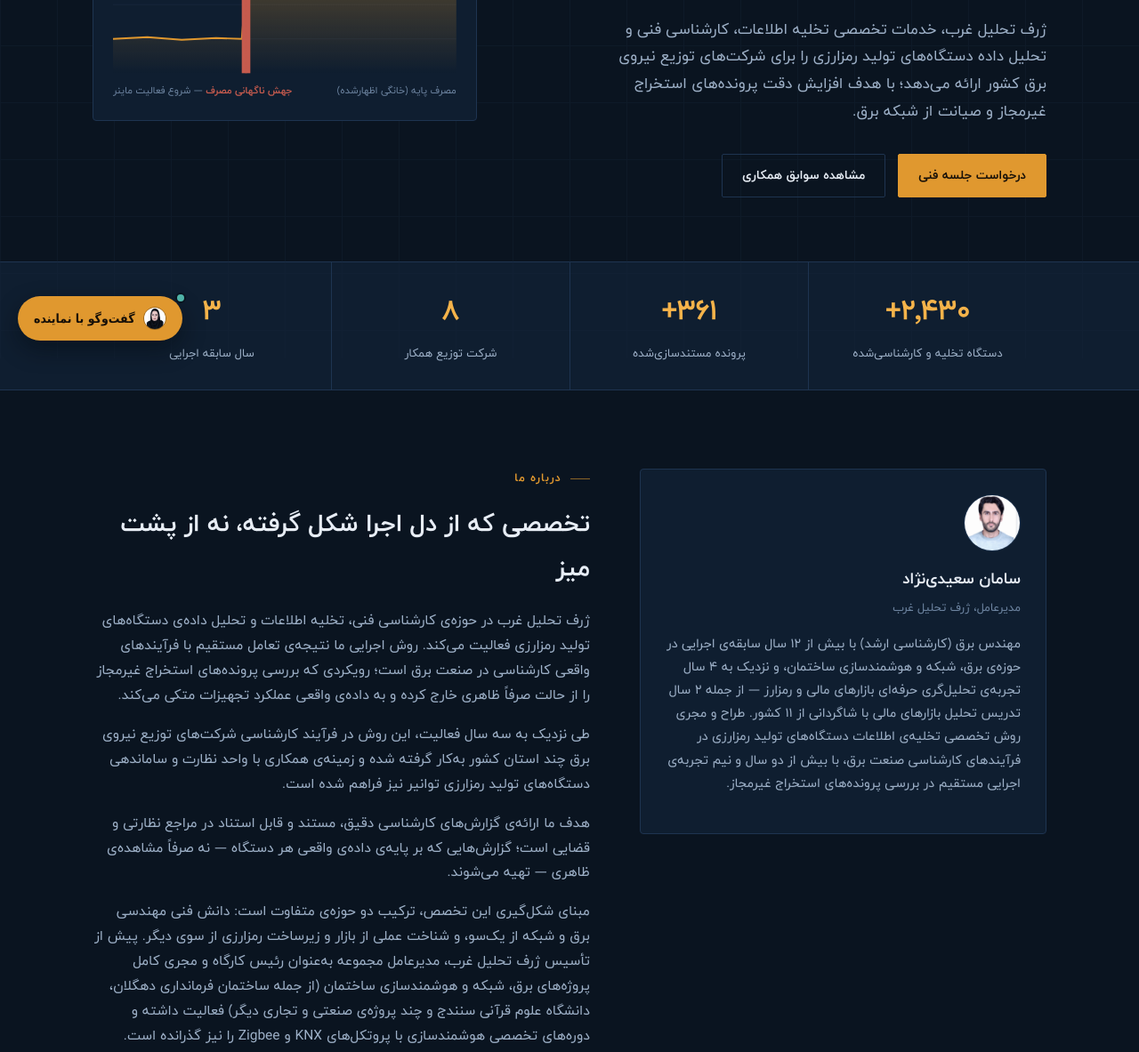
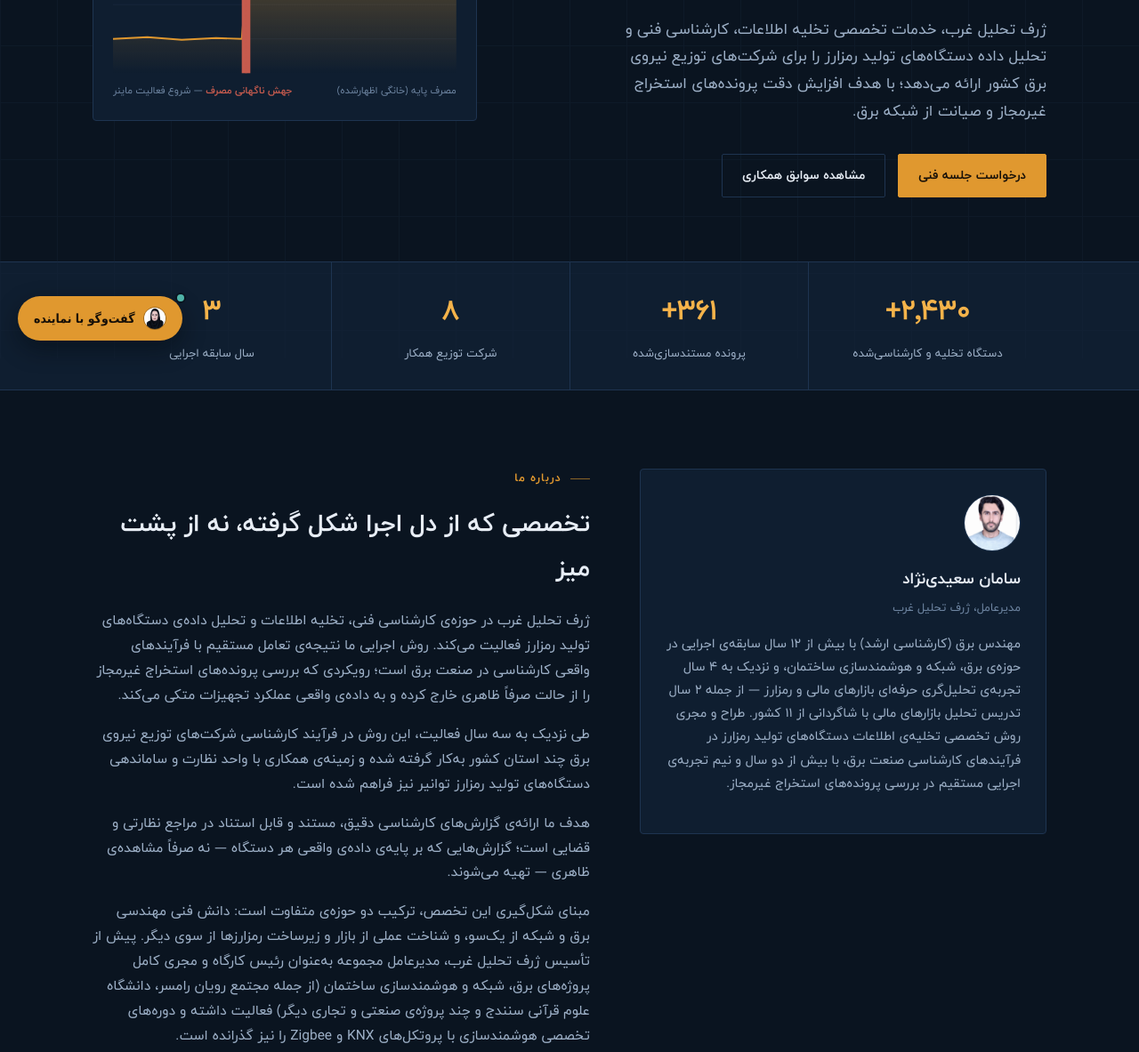
Before and after one commit to systemazmaco-sys/Zharf_Tahlil_Gharb_2, a website: page index.html in a window 1280 px wide. Shown: the part 397-1580 px from the top of the page at 89% size. Drawn offline with Linux system fonts and the light colour scheme.

Commit message:
Update index.html

```diff
--- a/index.html
+++ b/index.html
@@ -3,8 +3,8 @@
 <head>
 <meta charset="UTF-8">
 <meta name="viewport" content="width=device-width,initial-scale=1">
-<title>ژرف تحلیل غرب | کارشناسی و تحلیل داده دستگاه‌های تولید رمزارزی</title>
-<meta name="description" content="خدمات تخصصی تخلیه اطلاعات، تحلیل داده و کارشناسی فنی دستگاه‌های تولید رمزارزی برای شرکت‌های توزیع نیروی برق کشور.">
+<title>ژرف تحلیل غرب | کارشناسی و تحلیل داده دستگاه‌های تولید رمزارز</title>
+<meta name="description" content="خدمات تخصصی تخلیه اطلاعات، تحلیل داده و کارشناسی فنی دستگاه‌های تولید رمزارز برای شرکت‌های توزیع نیروی برق کشور.">
 <link rel="preconnect" href="https://cdn.jsdelivr.net">
 <style>
 
@@ -672,7 +672,7 @@
         <div class="eyebrow">کارشناسی فنی داده‌محور برای صنعت برق</div>
         <h1>شناسایی و مستندسازی <em>استخراج غیرمجاز رمزارز</em> با تحلیل داده واقعی تجهیزات</h1>
         <p class="lead">
-          ژرف تحلیل غرب، خدمات تخصصی تخلیه اطلاعات، کارشناسی فنی و تحلیل داده دستگاه‌های تولید رمزارزی
+          ژرف تحلیل غرب، خدمات تخصصی تخلیه اطلاعات، کارشناسی فنی و تحلیل داده دستگاه‌های تولید رمزارز
           را برای شرکت‌های توزیع نیروی برق کشور ارائه می‌دهد؛ با هدف افزایش دقت پرونده‌های
           استخراج غیرمجاز و صیانت از شبکه برق.
         </p>
@@ -740,7 +740,7 @@
             مهندس برق (کارشناسی ارشد) با بیش از ۱۲ سال سابقه‌ی اجرایی در حوزه‌ی برق، شبکه و هوشمندسازی
             ساختمان، و نزدیک به ۴ سال تجربه‌ی تحلیل‌گری حرفه‌ای بازارهای مالی و رمزارز — از جمله ۲ سال
             تدریس تحلیل بازارهای مالی با شاگردانی از ۱۱ کشور. طراح و مجری روش تخصصی تخلیه‌ی اطلاعات
-            دستگاه‌های تولید رمزارزی در فرآیندهای کارشناسی صنعت برق، با بیش از دو سال و نیم تجربه‌ی
+            دستگاه‌های تولید رمزارز در فرآیندهای کارشناسی صنعت برق، با بیش از دو سال و نیم تجربه‌ی
             اجرایی مستقیم در بررسی پرونده‌های استخراج غیرمجاز.
           </p>
         </div>
@@ -750,14 +750,14 @@
         <h2 style="font-size:28px;margin-bottom:20px">تخصصی که از دل اجرا شکل گرفته، نه از پشت میز</h2>
         <div class="about-body">
           <p>
-            ژرف تحلیل غرب در حوزه‌ی کارشناسی فنی، تخلیه اطلاعات و تحلیل داده‌ی دستگاه‌های تولید رمزارزی
+            ژرف تحلیل غرب در حوزه‌ی کارشناسی فنی، تخلیه اطلاعات و تحلیل داده‌ی دستگاه‌های تولید رمزارز
             فعالیت می‌کند. روش اجرایی ما نتیجه‌ی تعامل مستقیم با فرآیندهای واقعی کارشناسی در صنعت برق است؛
             رویکردی که بررسی پرونده‌های استخراج غیرمجاز را از حالت صرفاً ظاهری خارج کرده و به داده‌ی واقعی
             عملکرد تجهیزات متکی می‌کند.
           </p>
           <p>
             طی نزدیک به سه سال فعالیت، این روش در فرآیند کارشناسی شرکت‌های توزیع نیروی برق چند استان
-            کشور به‌کار گرفته شده و زمینه‌ی همکاری با واحد نظارت و ساماندهی دستگاه‌های تولید رمزارزی
+            کشور به‌کار گرفته شده و زمینه‌ی همکاری با واحد نظارت و ساماندهی دستگاه‌های تولید رمزارز
             توانیر نیز فراهم شده است.
           </p>
           <p>
@@ -766,9 +766,9 @@
           </p>
           <p>
             مبنای شکل‌گیری این تخصص، ترکیب دو حوزه‌ی متفاوت است: دانش فنی مهندسی برق و شبکه از یک‌سو،
-            و شناخت عملی از بازار و زیرساخت رمزارزی از سوی دیگر. پیش از تأسیس ژرف تحلیل غرب، مدیرعامل
+            و شناخت عملی از بازار و زیرساخت رمزارزها از سوی دیگر. پیش از تأسیس ژرف تحلیل غرب، مدیرعامل
             مجموعه به‌عنوان رئیس کارگاه و مجری کامل پروژه‌های برق، شبکه و هوشمندسازی ساختمان
-            (از جمله ساختمان فرمانداری دهگلان، دانشگاه علوم قرآنی سنندج و چند پروژه‌ی صنعتی و تجاری دیگر)
+            (از جمله مجتمع رویان رامسر، دانشگاه علوم قرآنی سنندج و چند پروژه‌ی صنعتی و تجاری دیگر)
             فعالیت داشته و دوره‌های تخصصی هوشمندسازی با پروتکل‌های KNX و Zigbee را نیز گذرانده است.
           </p>
         </div>
@@ -830,8 +830,8 @@
               <path d="M100 46l9 9 17-19" fill="none" stroke="#e0982f" stroke-width="2.6" stroke-linecap="round" stroke-linejoin="round"/>
             </svg>
           <div>
-            <h4>بررسی اولیه و هماهنگی با واحد حراست</h4>
-            <p>دریافت شرح پرونده و هماهنگی دسترسی به دستگاه‌های مورد بررسی با مدیریت حراست شرکت توزیع.</p>
+            <h4>بررسی اولیه و هماهنگی با واحد رمز ارز</h4>
+            <p>دریافت شرح پرونده و هماهنگی دسترسی به دستگاه‌های مورد بررسی با واحد نگهداری ماینرها ازجمله اداره اموال تملیکی.</p>
           </div>
         </div>
         <div class="process-item">
@@ -1114,7 +1114,7 @@
         <h2 style="font-size:28px;margin-bottom:24px">شرکت‌های توزیع نیروی برق همکار</h2>
         <ul class="track-list">
          <li style="--amp:1.15"><div class="track-row"><span>شرکت توزیع نیروی برق استان تهران</span><span class="tag">کارشناسی و تخلیه اطلاعات</span></div><svg class="track-wave" viewBox="0 0 100 30" preserveAspectRatio="none"><g class="wave-group"><path class="wave-base" d="M0,15 L100,15"/><path class="wave-trace" d="M0,15 L8,15 L12,4 L16,26 L20,15 L34,15 L38,6 L42,24 L46,15 L60,15 L64,7 L68,23 L72,15 L86,15 L90,4 L94,26 L98,15 L100,15"/><circle class="wave-dot" r="2.6"/></g></svg></li>
-<li style="--amp:1.0"><div class="track-row"><span>شرکت توزیع نیروی برق تهران بزرگ</span><span class="tag">کارشناسی و تخلیه اطلاعات</span></div><svg class="track-wave" viewBox="0 0 100 30" preserveAspectRatio="none"><g class="wave-group"><path class="wave-base" d="M0,15 L100,15"/><path class="wave-trace" d="M0,15 L8,15 L12,4 L16,26 L20,15 L34,15 L38,6 L42,24 L46,15 L60,15 L64,7 L68,23 L72,15 L86,15 L90,4 L94,26 L98,15 L100,15"/><circle class="wave-dot" r="2.6"/></g></svg></li>
+<li style="--amp:1.0"><div class="track-row"><span>شرکت توزیع نیروی برق استان خوزستان</span><span class="tag">کارشناسی و تخلیه اطلاعات</span></div><svg class="track-wave" viewBox="0 0 100 30" preserveAspectRatio="none"><g class="wave-group"><path class="wave-base" d="M0,15 L100,15"/><path class="wave-trace" d="M0,15 L8,15 L12,4 L16,26 L20,15 L34,15 L38,6 L42,24 L46,15 L60,15 L64,7 L68,23 L72,15 L86,15 L90,4 L94,26 L98,15 L100,15"/><circle class="wave-dot" r="2.6"/></g></svg></li>
 <li style="--amp:0.75"><div class="track-row"><span>شرکت توزیع نیروی برق استان قم</span><span class="tag">کارشناسی و تخلیه اطلاعات</span></div><svg class="track-wave" viewBox="0 0 100 30" preserveAspectRatio="none"><g class="wave-group"><path class="wave-base" d="M0,15 L100,15"/><path class="wave-trace" d="M0,15 L8,15 L12,4 L16,26 L20,15 L34,15 L38,6 L42,24 L46,15 L60,15 L64,7 L68,23 L72,15 L86,15 L90,4 L94,26 L98,15 L100,15"/><circle class="wave-dot" r="2.6"/></g></svg></li>
 <li style="--amp:0.6"><div class="track-row"><span>شرکت توزیع نیروی برق استان مرکزی</span><span class="tag">کارشناسی و تخلیه اطلاعات</span></div><svg class="track-wave" viewBox="0 0 100 30" preserveAspectRatio="none"><g class="wave-group"><path class="wave-base" d="M0,15 L100,15"/><path class="wave-trace" d="M0,15 L8,15 L12,4 L16,26 L20,15 L34,15 L38,6 L42,24 L46,15 L60,15 L64,7 L68,23 L72,15 L86,15 L90,4 L94,26 L98,15 L100,15"/><circle class="wave-dot" r="2.6"/></g></svg></li>
 <li style="--amp:0.5"><div class="track-row"><span>شرکت توزیع نیروی برق استان کردستان</span><span class="tag">همکاری مستمر ۲ ساله</span></div><svg class="track-wave" viewBox="0 0 100 30" preserveAspectRatio="none"><g class="wave-group"><path class="wave-base" d="M0,15 L100,15"/><path class="wave-trace" d="M0,15 L8,15 L12,4 L16,26 L20,15 L34,15 L38,6 L42,24 L46,15 L60,15 L64,7 L68,23 L72,15 L86,15 L90,4 L94,26 L98,15 L100,15"/><circle class="wave-dot" r="2.6"/></g></svg></li>
```
